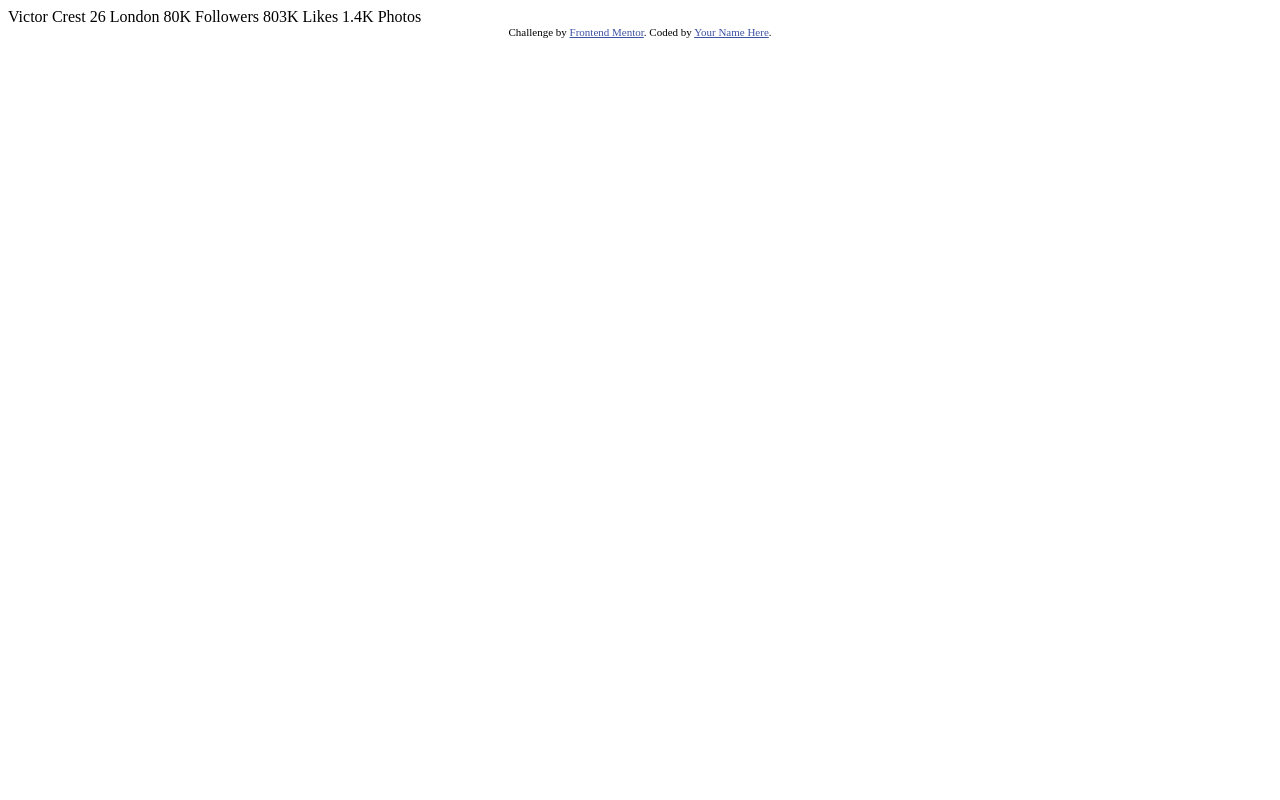
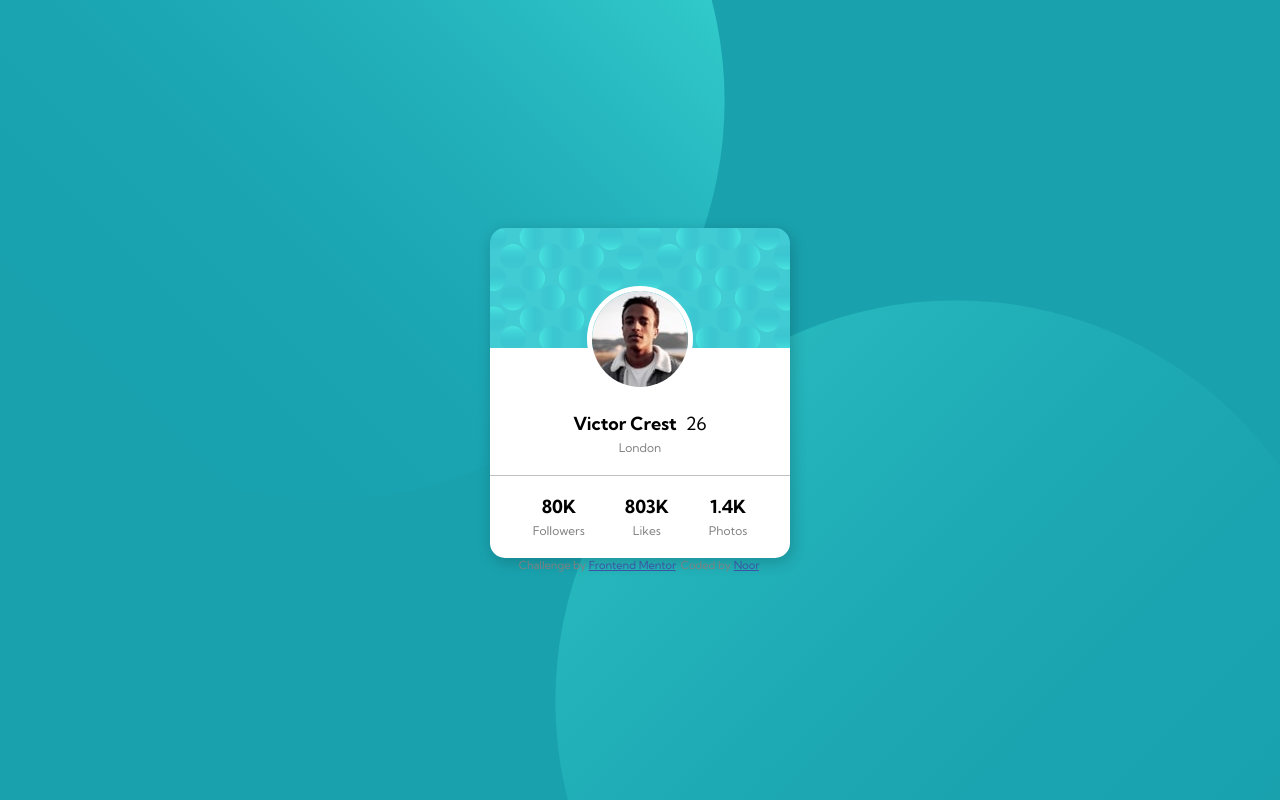
Before and after one commit to yeminzaw04/profile-card-component, a plain HTML site: page index.html in a window 1280 px wide. Drawn offline with Linux system fonts and the light colour scheme.

Commit message:
feat: make a profile card

```diff
--- a/index.html
+++ b/index.html
@@ -5,7 +5,7 @@
   <meta name="viewport" content="width=device-width, initial-scale=1.0"> <!-- displays site properly based on user's device -->
 
   <link rel="icon" type="image/png" sizes="32x32" href="./images/favicon-32x32.png">
-
+  <link href="https://fonts.googleapis.com/css2?family=Kumbh+Sans:wght@400;700&display=swap" rel="stylesheet">
   <title>Frontend Mentor | Profile card component</title>
 
   <!-- Feel free to remove these styles or customise in your own stylesheet 👍 -->
@@ -13,23 +13,39 @@
     .attribution { font-size: 11px; text-align: center; }
     .attribution a { color: hsl(228, 45%, 44%); }
   </style>
+  <link rel="stylesheet" href="style.css">
 </head>
 <body>
-  Victor Crest
-  26
-  London
+  <div class="container">
+    <div class="card">
 
-  80K
-  Followers
+      <img src="images/image-victor.jpg">
 
-  803K
-  Likes
+      <div class="header">
+        <div class="bold-text">Victor Crest <span>26</span></div>
+        <div>London</div>
+      </div>
+      <div class="divider"></div>
+      <div class="footer">
+        <div class="followers">
+          <div class="bold-text">80K</div>
+          <div>Followers</div>
+        </div>
+        <div class="likes">
+          <div class="bold-text">803K</div>
+          <div>Likes</div>
+        </div>
+        <div class="photos">
+          <div class="bold-text">1.4K</div>
+          <div>Photos</div>
+        </div>
+      </div>
+    </div>
+  </div>
 
-  1.4K
-  Photos
   <div class="attribution">
     Challenge by <a href="https://www.frontendmentor.io?ref=challenge" target="_blank">Frontend Mentor</a>.
-    Coded by <a href="#">Your Name Here</a>.
+    Coded by <a href="#">Noor</a>.
   </div>
 </body>
 </html>
--- /dev/null
+++ b/style.css
@@ -0,0 +1,87 @@
+html, body {
+    margin: 0;
+    padding: 0;
+    min-height: 100vh;
+    font-family: "Kumbh Sans", sans-serif;
+    font-weight: 400;
+    color: grey;
+    font-size: 12px;
+}
+
+*, *::before, *::after {
+    box-sizing: border-box;
+}
+
+body {
+    display: flex;
+    flex-direction: column;
+    justify-content: center;
+    align-items: center;
+    background-color: hsl(185, 75%, 39%);
+    background-image: url(images/bg-pattern-top.svg), url(images/bg-pattern-bottom.svg);
+    background-size: contain;
+    background-position: top -300px left -75px, bottom -300px right -75px;
+    background-repeat: no-repeat;
+}
+
+.card {
+    border: none;
+    border-radius: 15px;
+    box-shadow: 2px 4px 16px rgba(0,0,0, .2);
+    width: 300px;
+    height: 330px;
+    background-image: url(images/bg-pattern-card.svg);
+    background-size: contain;
+    /* background-size: 300px 30%; */
+    background-color: white;
+    background-repeat: no-repeat;
+    display: flex;
+    flex-direction: column;
+    align-items: center;
+    text-align: center;
+    gap: 20px;
+    /* padding-top: 60px; */
+    padding-bottom: 20px;
+    overflow: hidden;
+}
+
+img {
+    border-radius: 50%;
+    margin-top: auto;
+    border: 5px solid white;
+}
+
+.header {
+    display: flex;
+    flex-direction: column;
+    gap: 5px;
+}
+
+.footer {
+    display: flex;
+    gap: 40px;
+}
+
+.followers, .likes, .photos {
+    display: flex;
+    flex-direction: column;
+    align-items: center;
+    gap: 5px;
+}
+
+.bold-text {
+    font-size: 18px;
+    font-weight: 700;
+    color: black;
+}
+
+span {
+    font-weight: 400;
+    margin-left: 5px;
+}
+
+.divider {
+    width: 100%;
+    height: 0.5px;
+    background-color: silver;
+}
```
